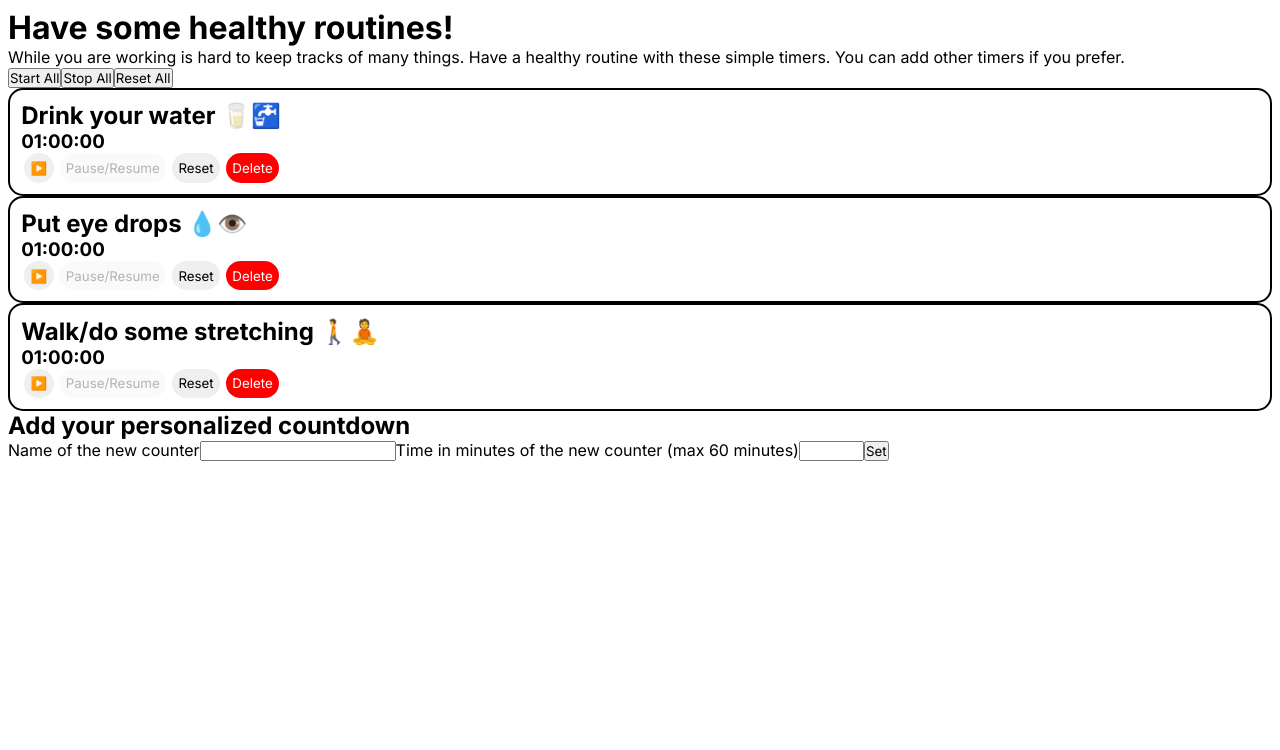
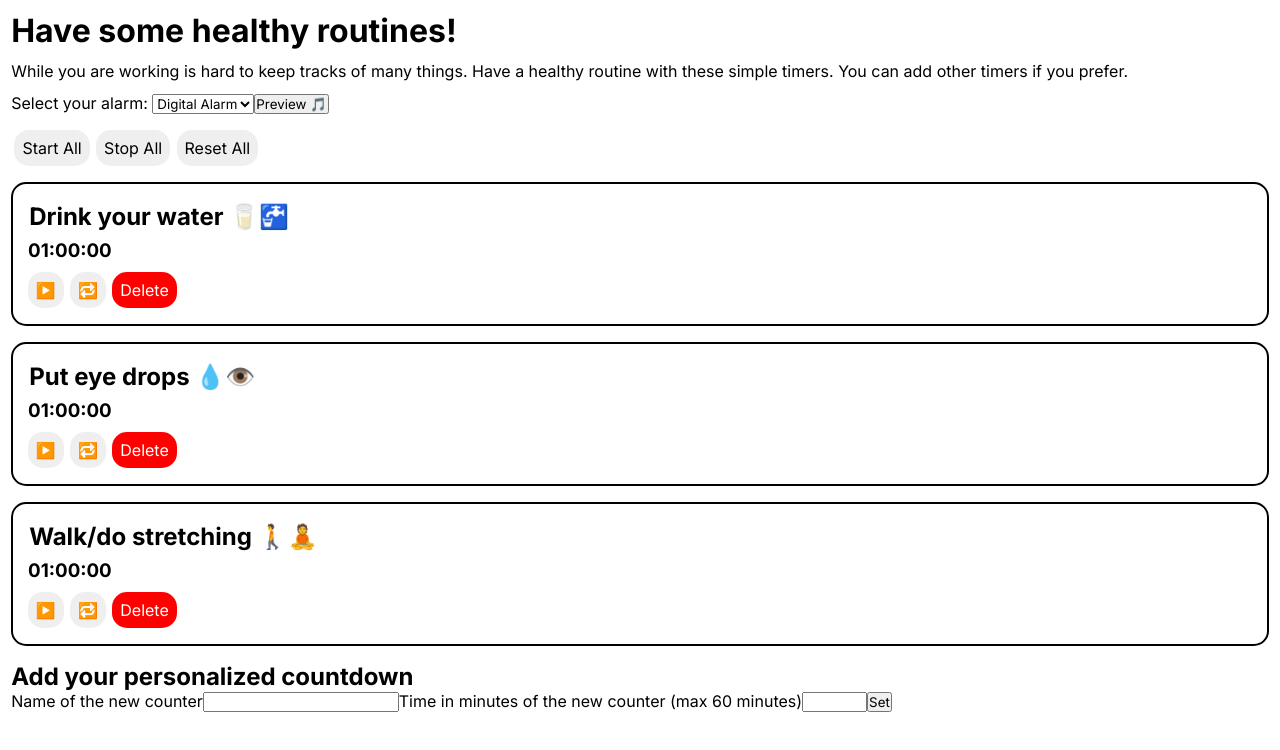
Before and after one commit to damianobacci/health-routines, a React (Vite) app: page / in a window 1280 px wide. Shown: the top 750 px of the page. Built offline with nearby package versions, Linux system fonts and the light colour scheme.

Commit message:
Added audio selection

```diff
--- a/src/App.jsx
+++ b/src/App.jsx
@@ -1,13 +1,13 @@
-import "./App.css";
+import classes from "./App.module.css";
 import CountdownList from "./Counter/CoutdownList";
 
 function App() {
   return (
     <>
-      <header>
+      <header className={classes.header}>
         <h1>Have some healthy routines!</h1>
       </header>
-      <section>
+      <section className={classes.text}>
         While you are working is hard to keep tracks of many things. Have a
         healthy routine with these simple timers. You can add other timers if
         you prefer.
--- a/src/App.css
+++ b/src/App.module.css
@@ -24,6 +24,11 @@
   box-sizing: border-box;
 }
 
-body {
-  padding: 0.5em;
+.header {
+  padding: 0.7em 0.7em 0 0.7em;
+  margin-bottom: 0;
 }
+
+.text {
+  padding: 0.7em 0.7em 0 0.7em;
+}
--- a/src/Counter/Countdown.jsx
+++ b/src/Counter/Countdown.jsx
@@ -1,11 +1,9 @@
 import React, { useState, useEffect } from "react";
-import alarm from "../assets/alarm.wav";
 import classes from "./Countdown.module.css";
 
 const Countdown = (props) => {
   const [timeInSeconds, setTimeInSeconds] = useState(props.timeSet);
-  const [isActive, setIsActive] = useState(false);
-  const [isPaused, setIsPaused] = useState(false);
+  const [isPlaying, setIsPlaying] = useState(false);
 
   // Reference to the audio element
   const audioRef = React.useRef(null);
@@ -13,32 +11,33 @@ const Countdown = (props) => {
   useEffect(() => {
     let timerId;
 
-    if (isActive && !isPaused && timeInSeconds > 0) {
+    if (isPlaying && timeInSeconds > 0) {
       timerId = setInterval(() => {
         setTimeInSeconds((time) => time - 1);
       }, 1000);
-    } else if (!timeInSeconds || !isActive || isPaused) {
+    } else if (!timeInSeconds || !isPlaying) {
       clearInterval(timerId);
     }
 
     // Play the audio when the timer reaches 0
-    if (timeInSeconds === 0 && isActive) {
+    if (timeInSeconds === 0 && isPlaying) {
       audioRef.current.play();
     }
 
     return () => clearInterval(timerId);
-  }, [timeInSeconds, isActive, isPaused]);
+  }, [timeInSeconds, isPlaying, props.audio]);
 
   useEffect(() => {
     if (props.globalAction === "start") {
-      setIsActive(true);
-      setIsPaused(false);
+      setIsPlaying(true);
+      props.reset();
     } else if (props.globalAction === "stop") {
-      setIsPaused(true);
+      setIsPlaying(false);
+      props.reset();
     } else if (props.globalAction === "reset") {
-      setIsActive(false);
-      setIsPaused(false);
+      setIsPlaying(false);
       setTimeInSeconds(props.timeSet);
+      props.reset();
     }
   }, [props.globalAction, props.timeSet]);
 
@@ -49,11 +48,10 @@ const Countdown = (props) => {
   );
   let seconds = String(timeInSeconds % 60).padStart(2, "0");
 
-  const startCountdown = () => setIsActive(true);
-  const pauseCountdown = () => setIsPaused((prevState) => !prevState);
+  const startCountdown = () => setIsPlaying(true);
+  const pauseCountdown = () => setIsPlaying(false);
   const resetCountdown = () => {
-    setIsActive(false);
-    setIsPaused(false);
+    setIsPlaying(false);
     setTimeInSeconds(props.timeSet);
     // Ensure audio is paused and reset to start when resetting the timer
     audioRef.current.pause();
@@ -62,29 +60,24 @@ const Countdown = (props) => {
 
   return (
     <div className={classes.counter}>
-      <h2>{props.title}</h2>
-      <h3>{`${hours}:${minutes}:${seconds}`}</h3>
-      <button
-        className={classes["button-primary"]}
-        onClick={startCountdown}
-        disabled={isActive && !isPaused}
-      >
-        ▶️
-      </button>
-      <button
-        className={classes["button-primary"]}
-        onClick={pauseCountdown}
-        disabled={!isActive}
-      >
-        Pause/Resume
-      </button>
+      <h2 className={classes.title}>{props.title}</h2>
+      <h3 className={classes.time}>{`${hours}:${minutes}:${seconds}`}</h3>
+      {isPlaying ? (
+        <button className={classes["button-primary"]} onClick={pauseCountdown}>
+          ⏸️
+        </button>
+      ) : (
+        <button className={classes["button-primary"]} onClick={startCountdown}>
+          ▶️
+        </button>
+      )}
       <button className={classes["button-primary"]} onClick={resetCountdown}>
-        Reset
+        🔁
       </button>
       <button className={classes["button-delete"]} onClick={props.onDelete}>
         Delete
       </button>
-      <audio ref={audioRef} src={alarm} preload="auto"></audio>
+      <audio ref={audioRef} src={props.audio} preload="auto"></audio>
     </div>
   );
 };
--- a/src/Counter/Countdown.module.css
+++ b/src/Counter/Countdown.module.css
@@ -2,13 +2,23 @@
   border: 2px solid black;
   border-radius: 15px;
   padding: 0.7em;
+  margin-bottom: 1em;
+}
+
+.title {
+  margin: 0.3em 0.2em;
+}
+
+.time {
+  margin: 0.3em 0.2em;
 }
 
 .button-primary {
   border: 0px solid transparent;
   border-radius: 15px;
   padding: 0.5em;
-  margin: 0 0.2em;
+  margin: 0.3em 0.2em;
+  font-size: 16px;
 }
 
 .button-delete {
@@ -18,4 +28,5 @@
   color: white;
   padding: 0.5em;
   margin: 0 0.2em;
+  font-size: 16px;
 }
--- /dev/null
+++ b/src/Counter/CountdownList.module.css
@@ -0,0 +1,11 @@
+.list {
+  padding: 0.7em;
+}
+
+.button-primary {
+  border: 0px solid transparent;
+  border-radius: 15px;
+  padding: 0.5em;
+  margin: 1em 0.2em;
+  font-size: 16px;
+}
--- a/src/Counter/CoutdownList.jsx
+++ b/src/Counter/CoutdownList.jsx
@@ -1,12 +1,15 @@
 import { useState, useEffect } from "react";
+import classes from "./CountdownList.module.css";
 
 import Countdown from "./Countdown";
 import NewCountdown from "./NewCountdown";
+import SelectAudio from "./SelectAudio";
+import alarm from "../assets/alarm.wav";
 
 const countdowns = [
   { id: 0, title: "Drink your water 🥛🚰", timeSet: 3600 },
   { id: 1, title: "Put eye drops 💧👁️", timeSet: 3600 },
-  { id: 2, title: "Walk/do some stretching 🚶🧘", timeSet: 3600 },
+  { id: 2, title: "Walk/do stretching 🚶🧘", timeSet: 3600 },
 ];
 
 const CountdownList = () => {
@@ -14,6 +17,7 @@ const CountdownList = () => {
     JSON.parse(localStorage.getItem("timers")) || countdowns
   );
   const [globalAction, setGlobalAction] = useState(null);
+  const [selectedAudio, setSelectedAudio] = useState(alarm);
 
   useEffect(() => {
     localStorage.setItem("timers", JSON.stringify(countdownList));
@@ -28,6 +32,10 @@ const CountdownList = () => {
     });
   };
 
+  const audioChangeHandler = (audio) => {
+    setSelectedAudio(audio);
+  };
+
   const deleteTimer = (idToDelete) => {
     setCountdownList((prevCounts) => {
       return prevCounts.filter((countdown) => countdown.id !== idToDelete);
@@ -37,12 +45,20 @@ const CountdownList = () => {
   const startAllTimers = () => setGlobalAction("start");
   const stopAllTimers = () => setGlobalAction("stop");
   const resetAllTimers = () => setGlobalAction("reset");
+  const resetGlobalAction = () => setGlobalAction(null);
 
   return (
-    <>
-      <button onClick={startAllTimers}>Start All</button>
-      <button onClick={stopAllTimers}>Stop All</button>
-      <button onClick={resetAllTimers}>Reset All</button>
+    <div className={classes.list}>
+      <SelectAudio onAudioChange={audioChangeHandler} />
+      <button className={classes["button-primary"]} onClick={startAllTimers}>
+        Start All
+      </button>
+      <button className={classes["button-primary"]} onClick={stopAllTimers}>
+        Stop All
+      </button>
+      <button className={classes["button-primary"]} onClick={resetAllTimers}>
+        Reset All
+      </button>
       {countdownList.map((timer) => {
         return (
           <Countdown
@@ -53,11 +69,13 @@ const CountdownList = () => {
               deleteTimer(timer.id);
             }}
             globalAction={globalAction}
+            reset={resetGlobalAction}
+            audio={selectedAudio}
           />
         );
       })}
       <NewCountdown onAddTimer={countdownAdder} />
-    </>
+    </div>
   );
 };
 
--- /dev/null
+++ b/src/Counter/SelectAudio.jsx
@@ -0,0 +1,45 @@
+import { useRef, useState } from "react";
+import alarm from "../assets/alarm.wav";
+import bell from "../assets/bell.wav";
+import telephone from "../assets/telephone.mp3";
+
+const SelectAudio = (props) => {
+  const audioRef = useRef(null);
+  const [audio, setAudio] = useState(alarm);
+
+  const audioFiles = {
+    alarm: alarm,
+    bell: bell,
+    telephone: telephone,
+  };
+
+  const audioChangeHandler = (event) => {
+    const selectedAudio = audioFiles[event.target.value];
+    setAudio(selectedAudio);
+    props.onAudioChange(selectedAudio);
+  };
+
+  const playPreviewAudio = () => {
+    audioRef.current.play();
+    setTimeout(() => {
+      audioRef.current.pause();
+      audioRef.current.currentTime = 0;
+    }, 1900);
+  };
+  return (
+    <div>
+      <label htmlFor="audioSelect">Select your alarm: </label>
+      <select onChange={audioChangeHandler} name="audioSelect" id="audioSelect">
+        <option value="alarm" defaultValue>
+          Digital Alarm
+        </option>
+        <option value="bell">Bell</option>
+        <option value="telephone">Telephone</option>
+      </select>
+      <button onClick={playPreviewAudio}>Preview 🎵</button>
+      <audio ref={audioRef} src={audio}></audio>
+    </div>
+  );
+};
+
+export default SelectAudio;
```
Also changed, not shown: 2 other files (tests, documents, lock files or other folders).
